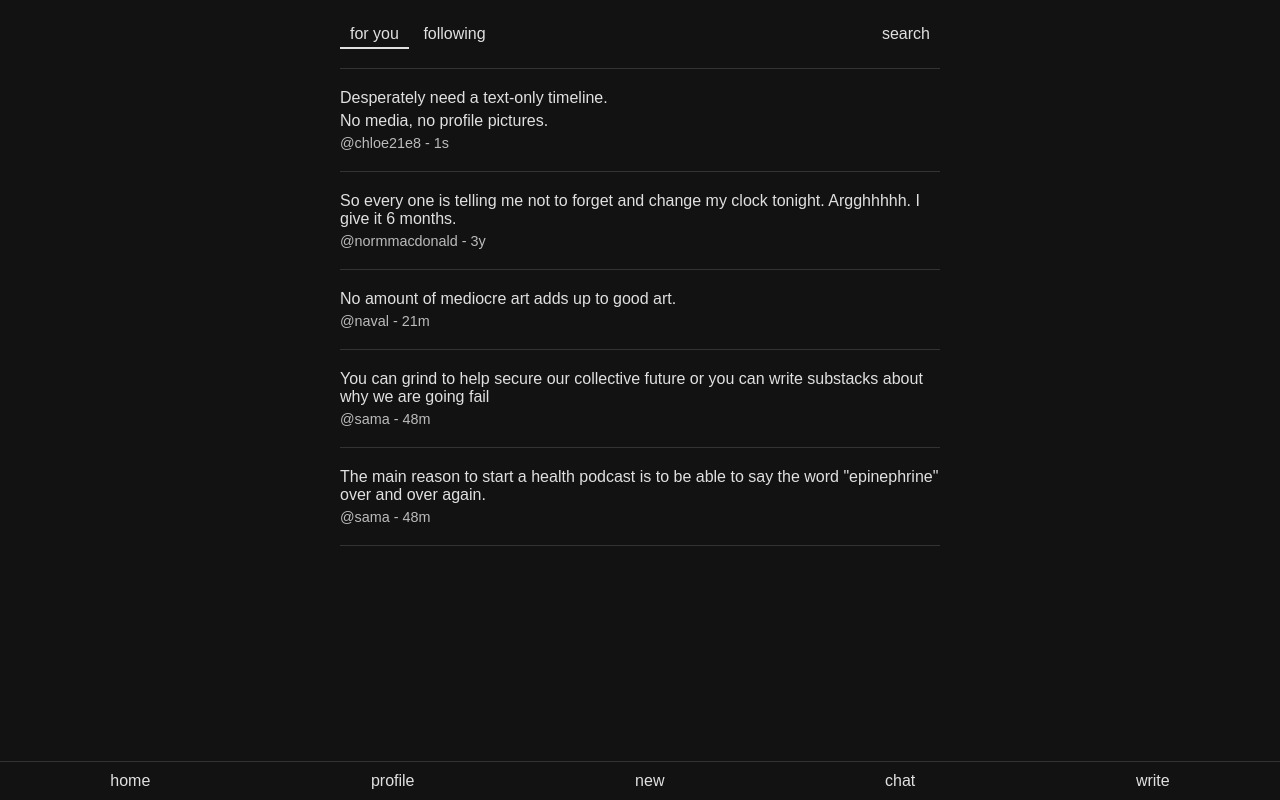
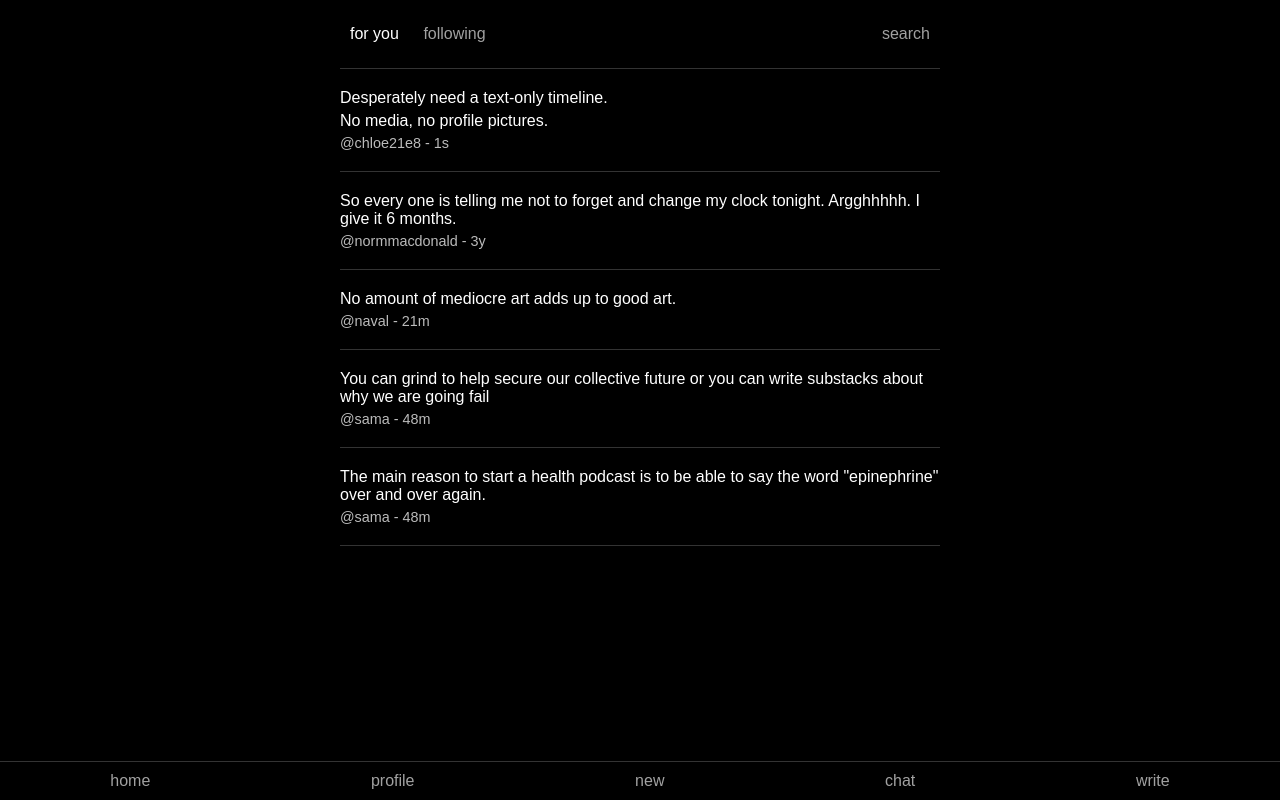
Before and after one commit to sreemanrp/TextOS-Social, a plain HTML site: page index.html in a window 1280 px wide. Drawn offline with Linux system fonts and the light colour scheme.

Commit message:
Update index.html

```diff
--- a/index.html
+++ b/index.html
@@ -7,8 +7,8 @@
     <style>
         body {
             font-family: sans-serif;
-            background-color: #121212;
-            color: #e0e0e0;
+            background-color: #000; /* Black background */
+            color: #fff; /* White font color */
             margin: 0;
             padding: 0;
         }
@@ -28,13 +28,18 @@
         }
 
         .header a {
-            color: #e0e0e0;
+            color: #A1A1A1; /* Option color */
             text-decoration: none;
             padding: 5px 10px;
         }
 
+        .header a:hover, .header a.active {
+            color: #fff; /* Hover/active color */
+            border-bottom: none; /* Remove underline */
+        }
+
         .header a.active {
-            border-bottom: 2px solid #e0e0e0;
+            border-bottom: none; /* Remove underline from active */
         }
 
         .post {
@@ -56,7 +61,7 @@
             bottom: 0;
             left: 0;
             width: 100%;
-            background-color: #121212;
+            background-color: #000;
             border-top: 1px solid #333;
             display: flex;
             justify-content: space-around;
@@ -64,8 +69,12 @@
         }
 
         .footer a {
-            color: #e0e0e0;
+            color: #A1A1A1; /* Option color */
             text-decoration: none;
+        }
+
+        .footer a:hover {
+            color: #fff; /* Hover color */
         }
 
         /* PWA styles */
@@ -75,7 +84,7 @@
             left: 50%;
             transform: translateX(-50%);
             background-color: #222;
-            color: #e0e0e0;
+            color: #fff;
             padding: 10px 20px;
             border-radius: 5px;
             text-align: center;
```
